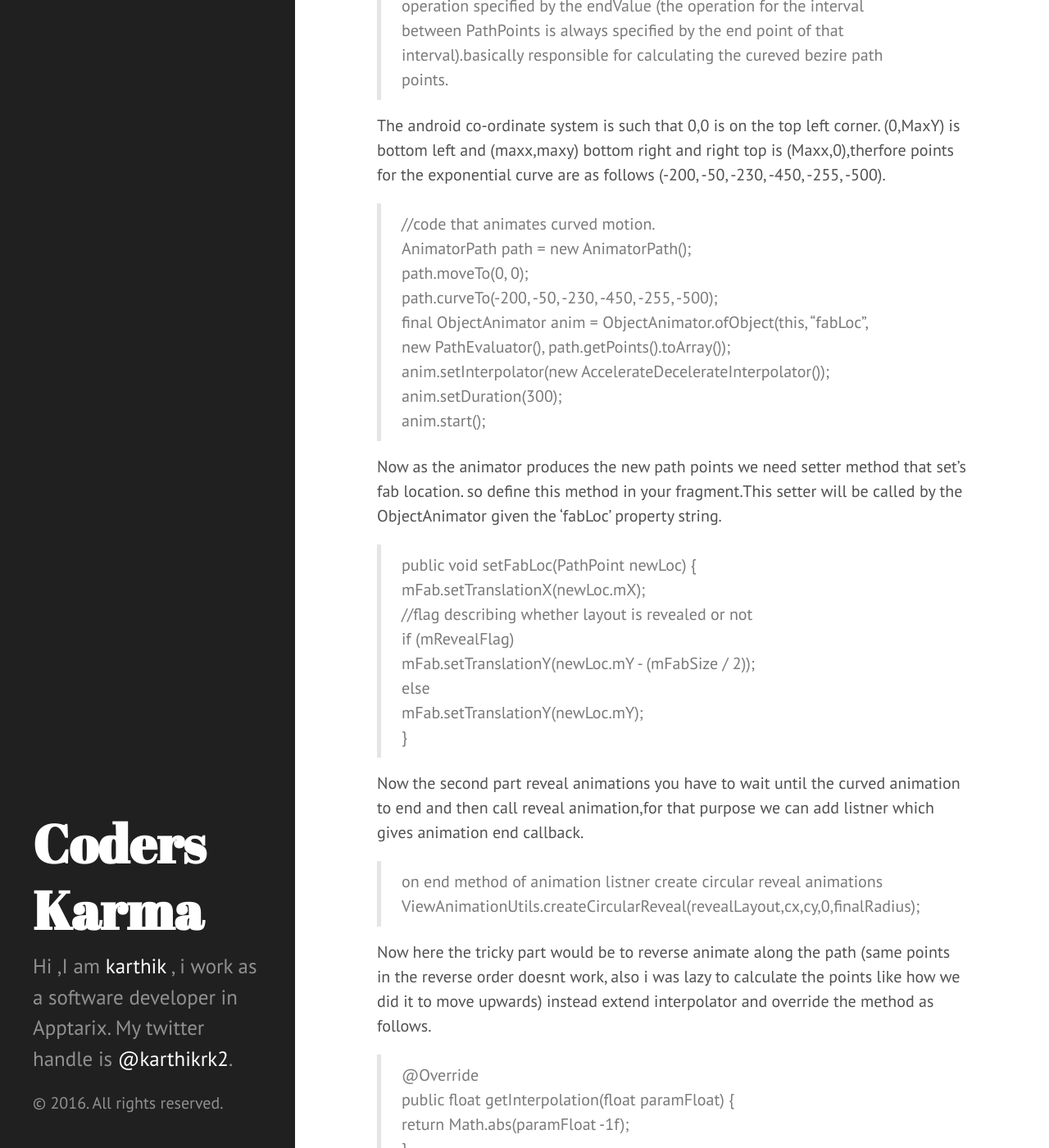
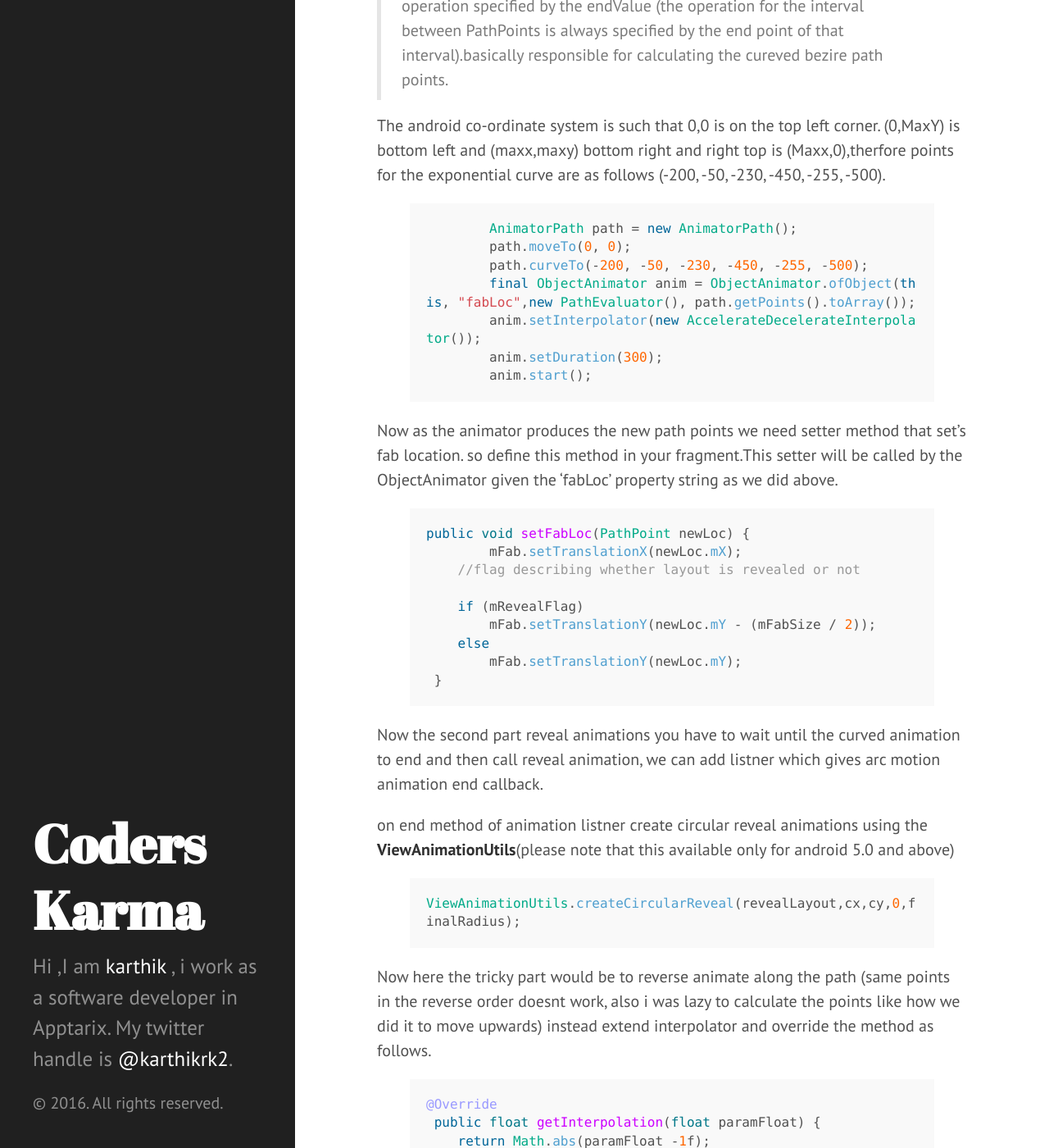
Before and after one commit to NULLPointerGuy/NULLPointerGuy.github.io, a Jekyll site: the page built from _posts/2016-01-18-Curved-animation-of-FAB.md, in a window 1280 px wide and 1400 px high, scrolled down 1110 px. Shown: the whole window at 82% size. Built offline with Jekyll 4.4.1, drawn with Linux system fonts in a browser that asks for light colours; Markdown is read by kramdown in place of the engine named in the settings; some of the changed text lies outside the part shown.

Commit message:
Few Changes in post

```diff
--- a/_posts/2016-01-18-Curved-animation-of-FAB.md
+++ b/_posts/2016-01-18-Curved-animation-of-FAB.md
@@ -23,39 +23,49 @@ In this blog post we are gonna demonstrate on how to achive the above animation.
 The android co-ordinate system is such that 0,0 is on the top left corner. (0,MaxY) is bottom left and (maxx,maxy) bottom right and right top is (Maxx,0),therfore points for the exponential curve are as follows (-200, -50, -230, -450, -255, -500).
 
 
->//code that animates curved motion.<br/>
- 	AnimatorPath path = new AnimatorPath();<br/>
- 	path.moveTo(0, 0);<br/>
- 	path.curveTo(-200, -50, -230, -450, -255, -500);<br/>
- 	final ObjectAnimator anim = ObjectAnimator.ofObject(this, "fabLoc",
- 	new PathEvaluator(), path.getPoints().toArray());<br/>
- 	anim.setInterpolator(new AccelerateDecelerateInterpolator());<br/>
- 	anim.setDuration(300);<br/>
- 	anim.start();<br/>
+{% highlight java %}
+ 	AnimatorPath path = new AnimatorPath();
+ 	path.moveTo(0, 0);
+ 	path.curveTo(-200, -50, -230, -450, -255, -500);
+ 	final ObjectAnimator anim = ObjectAnimator.ofObject(this, "fabLoc",new PathEvaluator(), path.getPoints().toArray());
+ 	anim.setInterpolator(new AccelerateDecelerateInterpolator());
+ 	anim.setDuration(300);
+ 	anim.start();
+{% endhighlight %}
 
-Now as the animator produces the new path points we need setter method that set's fab location. so define this method in your fragment.This setter will be called by the ObjectAnimator given the 'fabLoc' property string.
->public void setFabLoc(PathPoint newLoc) {<br/>
-  	mFab.setTranslationX(newLoc.mX);<br/>
-    //flag describing whether layout is revealed or not<br/>
-    if (mRevealFlag)<br/>
-        mFab.setTranslationY(newLoc.mY - (mFabSize / 2));<br/>
-    else<br/>
-        mFab.setTranslationY(newLoc.mY);<br/>
+Now as the animator produces the new path points we need setter method that set's fab location. so define this method in your fragment.This setter will be called by the ObjectAnimator given the 'fabLoc' property string as we did above.
+
+{% highlight java %}
+public void setFabLoc(PathPoint newLoc) {
+  	mFab.setTranslationX(newLoc.mX);
+    //flag describing whether layout is revealed or not
+    if (mRevealFlag)
+        mFab.setTranslationY(newLoc.mY - (mFabSize / 2));
+    else
+        mFab.setTranslationY(newLoc.mY);
  }
+{% endhighlight %}
 
-Now the second part reveal animations you have to wait until the curved animation to end and then  call reveal animation,for that purpose we can add listner which gives animation end callback.
 
->on end method of animation listner  create circular reveal animations
+Now the second part reveal animations you have to wait until the curved animation to end and then  call reveal animation, we can add listner which gives arc motion animation end callback.
+
+on end method of animation listner  create circular reveal animations using the **ViewAnimationUtils**(please note that this available only for android 5.0 and above)
+
+{% highlight java %}
 ViewAnimationUtils.createCircularReveal(revealLayout,cx,cy,0,finalRadius);
+{% endhighlight %}
 
 
 Now here the tricky part would be to reverse animate along the path (same points in the reverse order doesnt work, also i was lazy to calculate the points like how we did it to move upwards) instead extend interpolator and override the method as follows.
 
->@Override<br/>
- public float getInterpolation(float paramFloat) {<br/>
-    return Math.abs(paramFloat -1f);<br/>
+{% highlight java %}
+@Override
+ public float getInterpolation(float paramFloat) {
+    return Math.abs(paramFloat -1f);
  }
+{% endhighlight %}
 
+This is nothing but a reverse interpololator<br/>
 Find out more in detail by [visiting the project on GitHub](https://github.com/callmekarthik/AnimationsDemo).
 
 Also do check this old but awesome blog post about curve motion by [Chet Haase](http://graphics-geek.blogspot.com.es/2012/01/curved-motion-in-android.html).
```
Also changed, not shown: _posts/2016-01-19-FAB-to-dialog-transistion-and-vice versa.md (+35 -16 lines).
